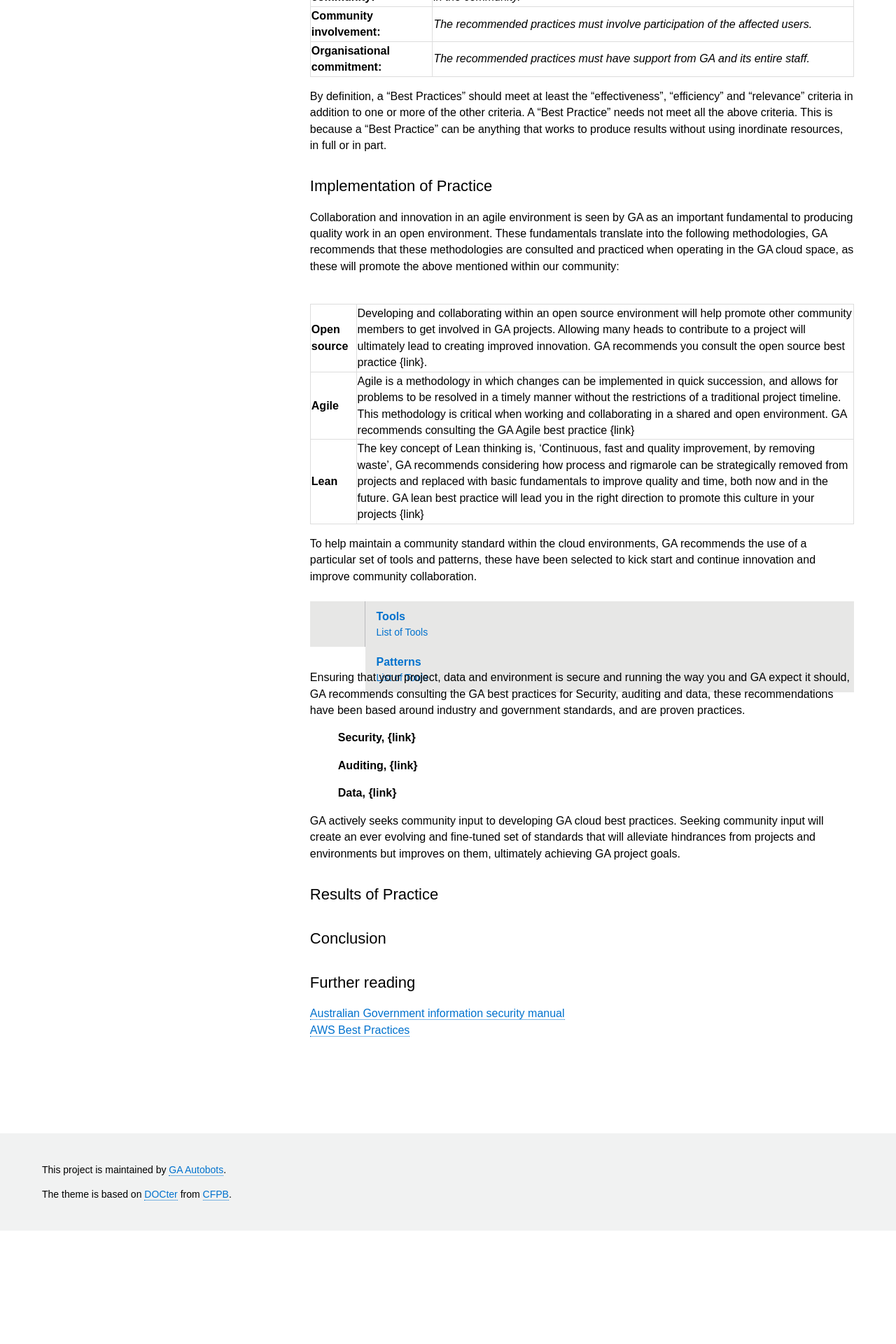
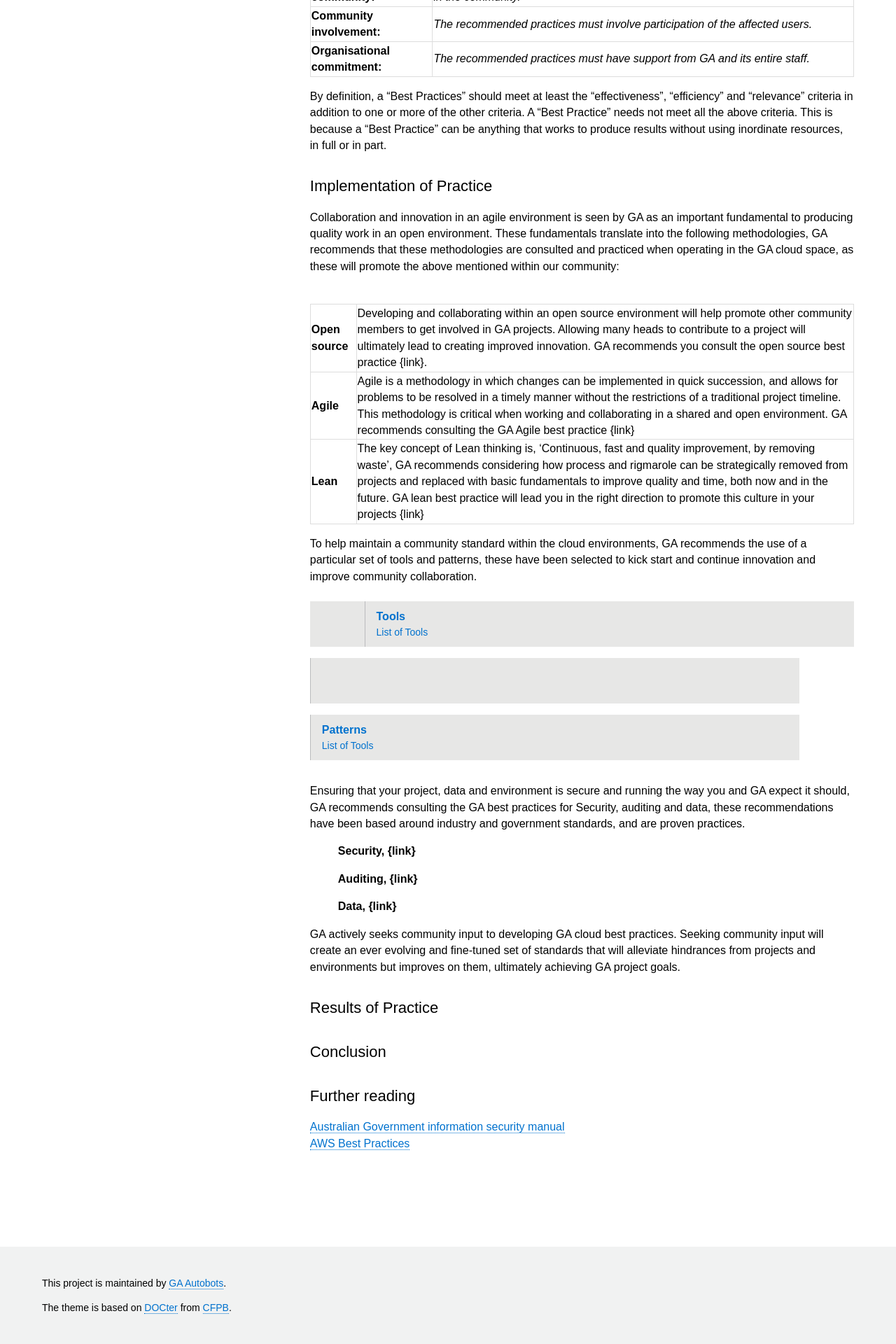
Before and after one commit to GeoscienceAustralia/cloud, a Jekyll site: the page built from docs/_pages/best_practices_index.md, in a window 1280 px wide. Shown: the part 867-2787 px from the top of the page at 70% size. Built offline with Jekyll 4.4.1, drawn with Linux system fonts in a browser that asks for light colours; before the commit the page ends 2625 px from its top, so only the background shows below that.

Commit message:
Update best_practices_index.md

```diff
--- a/docs/_pages/best_practices_index.md
+++ b/docs/_pages/best_practices_index.md
@@ -45,6 +45,11 @@ To help maintain a community standard within the cloud environments, GA recommen
             <h4>Tools</h4>
             <p>List of Tools</p>
           </a>
+         </li>
+      <li class="list-icon">
+        <img src="" width="25px" alt="">
+      </li>
+        <li>
           <a href="">
             <h4>Patterns</h4>
             <p>List of Tools</p>
```
